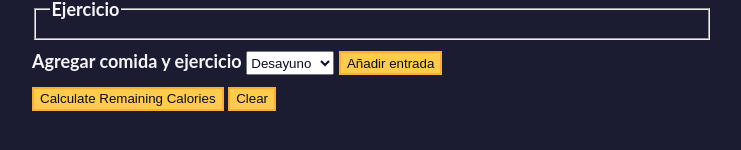
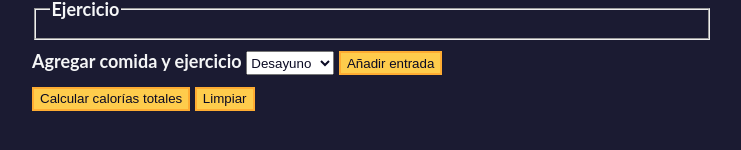
Before and after one commit to JAlejandroQuevedo/caloryAccounter, a plain HTML site: page index.html in a window 1280 px wide. Shown: the part 332-482 px from the top of the page, without its empty margins (268-1009 px from the left). Drawn offline with Linux system fonts and the light colour scheme.

```diff
--- a/index.html
+++ b/index.html
@@ -52,9 +52,9 @@
                     </div>
                     <div>
                         <button type="submit" id="calculate-calories">
-                            Calculate Remaining Calories
+                            Calcular calorías totales
                         </button>
-                        <button type="button" id="clear">Clear</button>
+                        <button type="button" id="clear">Limpiar</button>
                     </div>
                 </form>
                 <div id="output" class="output hide"></div>
```
